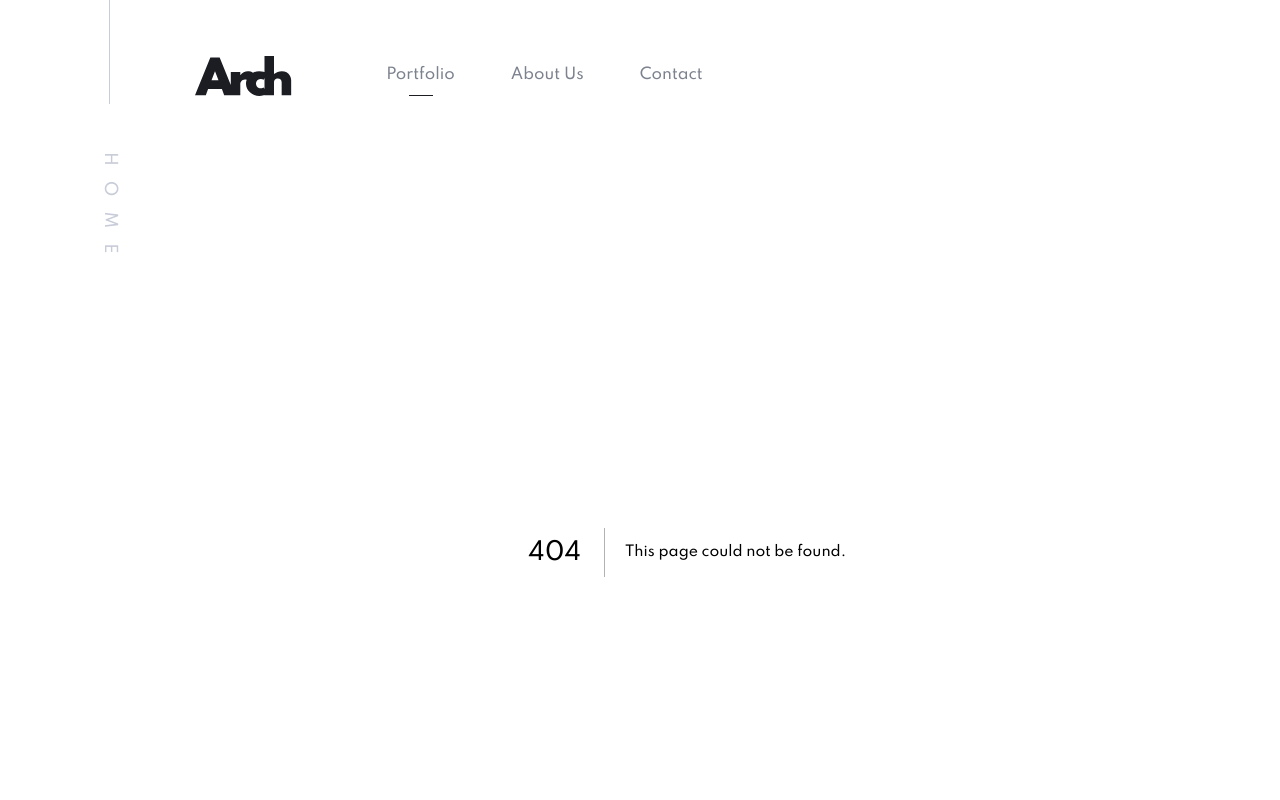
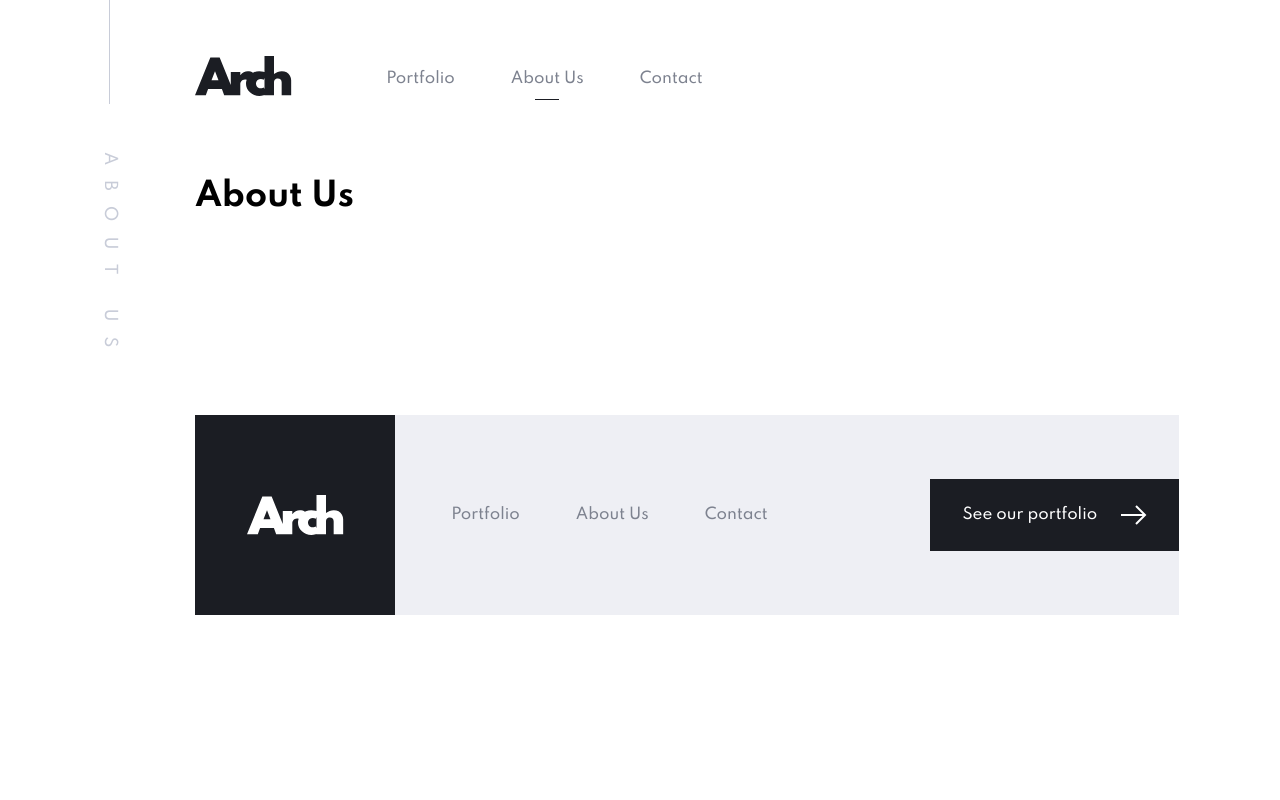
Before and after one commit to leonardonegrao/arch-studio, a Next.js app: page /about-us in a window 1280 px wide. Before the commit this address had no page. Shown: the top 800 px of the page. Built offline with nearby package versions, Linux system fonts and the light colour scheme.

Commit message:
adjust Layout's components

```diff
--- /dev/null
+++ b/src/components/Layout/Footer/index.tsx
@@ -0,0 +1,40 @@
+import Link from 'next/link'
+
+import Logo from '../../../theme/Logo'
+import Button from '../../common/Button'
+
+import { FooterContainer, MenuOption } from './styles'
+
+export default function Footer() {
+  return (
+    <FooterContainer>
+      <div className="logo-wrapper">
+        <Logo color="white" />
+      </div>
+
+      <div className="menu-wrapper">
+        <MenuOption>
+          <Link href="/portfolio">
+            <a>Portfolio</a>
+          </Link>
+        </MenuOption>
+
+        <MenuOption>
+          <Link href="/about-us">
+            <a>About Us</a>
+          </Link>
+        </MenuOption>
+
+        <MenuOption>
+          <Link href="/contact">
+            <a>Contact</a>
+          </Link>
+        </MenuOption>
+      </div>
+
+      <div className="button-wrapper">
+        <Button variant="default">See our portfolio</Button>
+      </div>
+    </FooterContainer>
+  )
+}
--- /dev/null
+++ b/src/components/Layout/Footer/styles.ts
@@ -0,0 +1,63 @@
+import styled from 'styled-components'
+
+export const FooterContainer = styled.footer`
+display: flex;
+position: relative;
+
+max-width: 1110px;
+
+margin-top: 200px;
+
+.logo-wrapper {
+  display: flex;
+  justify-content: center;
+  align-items: center;
+
+  height: 200px;
+  width: 200px;
+
+  background: ${({ theme }) => theme.colors.veryDarkBlue};
+}
+
+.menu-wrapper {
+  display: flex;
+  align-items: center;
+
+  padding-left: 56px;
+
+  background: ${({ theme }) => theme.colors.veryLightGrey};
+  min-width: 784px;
+}
+
+.button-wrapper {
+  position: absolute;
+  top: 64px;
+  right: 0;
+}
+`
+
+export const MenuOption = styled.div`
+  display: flex;
+  flex-direction: column;
+  justify-content: flex-end;
+  align-items: center;
+
+  & + & {
+    margin-left: 56px;
+  }
+
+  a {
+    font-size: ${({ theme }) => theme.typographyVariants.body.fontSize};
+    line-height: ${({ theme }) => theme.typographyVariants.body.lineHeight};
+    font-weight: '600';
+
+    text-decoration: none;
+    color: ${({ theme }) => theme.colors.mediumGrey};
+
+    transition: color .3s ease-in-out;
+
+    &:hover {
+      color: ${({ theme }) => theme.colors.veryDarkBlue };
+    }
+  }
+`
--- /dev/null
+++ b/src/components/Layout/Header/index.tsx
@@ -0,0 +1,57 @@
+import Link from 'next/link'
+import { useRouter } from 'next/router'
+
+import Logo from '../../../theme/Logo'
+
+import { Header, HeaderMenu, MenuOption } from './styles'
+
+function MenuOptionUnderscore({ isVisible }: { isVisible: boolean }) {
+  return (
+    <div
+      style={{
+        visibility: isVisible ? 'visible' : 'hidden',
+        background: '#1B1D23',
+        height: '1px',
+        width: '24px',
+        marginTop: '8px'
+      }}
+    />
+  )
+}
+
+export default function Home() {
+  const routerPathName = useRouter().pathname
+
+  return (
+    <Header>
+      <Link href="/">
+        <a>
+          <Logo />
+        </a>
+      </Link>
+
+      <HeaderMenu>
+        <MenuOption>
+          <Link href="/portfolio">
+            <a>Portfolio</a>
+          </Link>
+          <MenuOptionUnderscore isVisible={routerPathName === '/portfolio'} />
+        </MenuOption>
+
+        <MenuOption>
+          <Link href="/about-us">
+            <a>About Us</a>
+          </Link>
+          <MenuOptionUnderscore isVisible={routerPathName === '/about-us'} />
+        </MenuOption>
+
+        <MenuOption>
+          <Link href="/contact">
+            <a>Contact</a>
+          </Link>
+          <MenuOptionUnderscore isVisible={routerPathName === '/contact'} />
+        </MenuOption>
+      </HeaderMenu>
+    </Header>
+  )
+}
--- /dev/null
+++ b/src/components/Layout/Header/styles.ts
@@ -0,0 +1,40 @@
+import styled from 'styled-components'
+
+export const Header = styled.header`
+  display: flex;
+  align-items: bottom;
+
+  padding: 56px 0;
+`
+
+export const HeaderMenu = styled.nav`
+  display: flex;
+
+  margin-left: 94px;
+`
+
+export const MenuOption = styled.div`
+  display: flex;
+  flex-direction: column;
+  justify-content: flex-end;
+  align-items: center;
+
+  & + & {
+    margin-left: 56px;
+  }
+
+  a {
+    font-size: ${({ theme }) => theme.typographyVariants.body.fontSize};
+    line-height: ${({ theme }) => theme.typographyVariants.body.lineHeight};
+    font-weight: '600';
+
+    text-decoration: none;
+    color: ${({ theme }) => theme.colors.mediumGrey};
+
+    transition: color .3s ease-in-out;
+
+    &:hover {
+      color: ${({ theme }) => theme.colors.veryDarkBlue };
+    }
+  }
+`
--- a/src/components/Layout/index.tsx
+++ b/src/components/Layout/index.tsx
@@ -1,120 +1,16 @@
-import Link from 'next/link'
-import styled from 'styled-components'
+import { useRouter } from 'next/router'
 import { motion } from 'framer-motion'
 
-import Logo from '../../theme/Logo'
+import Header from './Header'
+import Footer from './Footer'
 
-import Button from '../common/Button'
+import { LayoutWrapper, PageMarker, PageContent } from './styles'
 
-const LayoutWrapper = styled.div`
-  display: flex;
-
-  margin-left: auto;
-  margin-right: auto;
-`
-
-const PageContent = styled.div`
-
-`
-
-const Header = styled.header`
-  display: flex;
-  align-items: bottom;
-
-  padding: 56px 0;
-`
-
-const PageMarker = styled.div`
-  display: flex;
-  flex-direction: column;
-  align-items: center;
-
-  margin-right: 76px;
-
-  div {
-    height: 104px;
-    width: 1px;
-    background: ${({ theme }) => theme.colors.lightGrey};
-    margin-bottom: 48px;
-  }
-
-  p {
-    text-transform: uppercase;
-    writing-mode: vertical-rl;
-    letter-spacing: 15px;
-    color: ${({ theme }) => theme.colors.lightGrey};
-  }
-`
-
-const HeaderMenu = styled.nav`
-  display: flex;
-
-  margin-left: 94px;
-`
-
-const Footer = styled.footer`
-  display: flex;
-  position: relative;
-
-  max-width: 1110px;
-
-  margin-top: 200px;
-
-  .logo-wrapper {
-    display: flex;
-    justify-content: center;
-    align-items: center;
-
-    height: 200px;
-    width: 200px;
-
-    background: ${({ theme }) => theme.colors.veryDarkBlue};
-  }
-
-  .menu-wrapper {
-    display: flex;
-    align-items: center;
-
-    padding-left: 56px;
-
-    background: ${({ theme }) => theme.colors.veryLightGrey};
-    min-width: 784px;
-  }
-
-  .button-wrapper {
-    position: absolute;
-    top: 64px;
-    right: 0;
-  }
-`
-
-const MenuOption = styled.div`
-  display: flex;
-  flex-direction: column;
-  justify-content: flex-end;
-  align-items: center;
-
-  & + & {
-    margin-left: 56px;
-  }
-
-  a {
-    font-size: ${({ theme }) => theme.typographyVariants.body.fontSize};
-    line-height: ${({ theme }) => theme.typographyVariants.body.lineHeight};
-    font-weight: '600';
-
-    text-decoration: none;
-    color: ${({ theme }) => theme.colors.mediumGrey};
-
-    transition: color .3s ease-in-out;
-
-    &:hover {
-      color: ${({ theme }) => theme.colors.veryDarkBlue };
-    }
-  }
-`
+import { getPageName } from '../../lib/paths'
 
 export default function Layout({ children }) {
+  const router = useRouter()
+
   return (
     <LayoutWrapper>
       <motion.div
@@ -124,107 +20,13 @@ export default function Layout({ children }) {
       >
         <PageMarker>
           <div />
-          <p>Home</p>
+          <p>{ getPageName(router.pathname) }</p>
         </PageMarker>
       </motion.div>
       <PageContent>
-        <Header>
-          <Logo />
-
-          <HeaderMenu>
-            <MenuOption>
-              <Link href="/portfolio">
-                <a>Portfolio</a>
-              </Link>
-              <div
-                style={{
-                  background: '#1B1D23',
-                  height: '1px',
-                  width: '24px',
-                  marginTop: '8px'
-                }}
-              />
-            </MenuOption>
-
-            <MenuOption>
-              <Link href="/about-us">
-                <a>About Us</a>
-              </Link>
-              <div
-                style={{
-                  background: '#1B1D23',
-                  height: '1px',
-                  width: '24px',
-                  marginTop: '8px',
-                  visibility: 'hidden',
-                }}
-              />
-            </MenuOption>
-
-            <MenuOption>
-              <Link href="/contact">
-                <a>Contact</a>
-              </Link>
-              <div
-                style={{
-                  background: '#1B1D23',
-                  height: '1px',
-                  width: '24px',
-                  marginTop: '8px',
-                  visibility: 'hidden',
-                }}
-              />
-            </MenuOption>
-          </HeaderMenu>
-        </Header>
+        <Header />
         {children}
-        <Footer>
-          <div className="logo-wrapper">
-            <Logo color="white" />
-          </div>
-
-          <div className="menu-wrapper">
-            <MenuOption>
-              <Link href="/portfolio">
-                <a>Portfolio</a>
-              </Link>
-            </MenuOption>
-
-            <MenuOption>
-              <Link href="/about-us">
-                <a>About Us</a>
-              </Link>
-              <div
-                style={{
-                  background: '#1B1D23',
-                  height: '1px',
-                  width: '24px',
-                  marginTop: '8px',
-                  visibility: 'hidden',
-                }}
-              />
-            </MenuOption>
-
-            <MenuOption>
-              <Link href="/contact">
-                <a>Contact</a>
-              </Link>
-              <div
-                style={{
-                  background: '#1B1D23',
-                  height: '1px',
-                  width: '24px',
-                  marginTop: '8px',
-                  visibility: 'hidden',
-                }}
-              />
-            </MenuOption>
-          </div>
-
-          <div className="button-wrapper">
-            <Button variant="default">See our portfolio</Button>
-          </div>
-        </Footer>
+        <Footer />
       </PageContent>
     </LayoutWrapper>
   )
--- /dev/null
+++ b/src/components/Layout/styles.ts
@@ -0,0 +1,34 @@
+import styled from 'styled-components'
+
+export const LayoutWrapper = styled.div`
+  display: flex;
+
+  margin-left: auto;
+  margin-right: auto;
+`
+
+export const PageContent = styled.div`
+
+`
+
+export const PageMarker = styled.div`
+  display: flex;
+  flex-direction: column;
+  align-items: center;
+
+  margin-right: 76px;
+
+  div {
+    height: 104px;
+    width: 1px;
+    background: ${({ theme }) => theme.colors.lightGrey};
+    margin-bottom: 48px;
+  }
+
+  p {
+    text-transform: uppercase;
+    writing-mode: vertical-rl;
+    letter-spacing: 15px;
+    color: ${({ theme }) => theme.colors.lightGrey};
+  }
+`
--- /dev/null
+++ b/src/lib/paths.ts
@@ -0,0 +1,28 @@
+const pagePath = {
+  home: {
+    title: 'Home',
+    path: '/'
+  },
+  portfolio: {
+    title: 'Portfolio',
+    path: '/portfolio'
+  },
+  aboutUs: {
+    title: 'About Us',
+    path: '/about-us'
+  },
+  contact: {
+    title: 'Contact',
+    path: '/contact'
+  },
+}
+
+export function getPageName(routerPathName: string): string {
+  if (routerPathName === pagePath.home.path)
+    return pagePath.home.title
+  else if (routerPathName === pagePath.portfolio.path)
+    return pagePath.portfolio.title
+  else if (routerPathName === pagePath.aboutUs.path)
+    return pagePath.aboutUs.title
+  return pagePath.contact.title
+}
--- /dev/null
+++ b/src/pages/about-us.tsx
@@ -0,0 +1,5 @@
+export default function AboutUs() {
+  return (
+    <h1>About Us</h1>
+  )
+}
--- /dev/null
+++ b/src/pages/contact.tsx
@@ -0,0 +1,5 @@
+export default function Contact() {
+  return (
+    <h1>Contact</h1>
+  )
+}
--- /dev/null
+++ b/src/pages/portfolio.tsx
@@ -0,0 +1,5 @@
+export default function Portfolio() {
+  return (
+    <h1>Portfolio</h1>
+  )
+}
```
